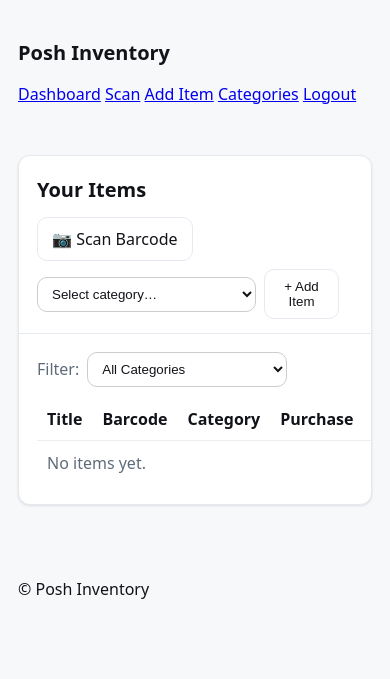
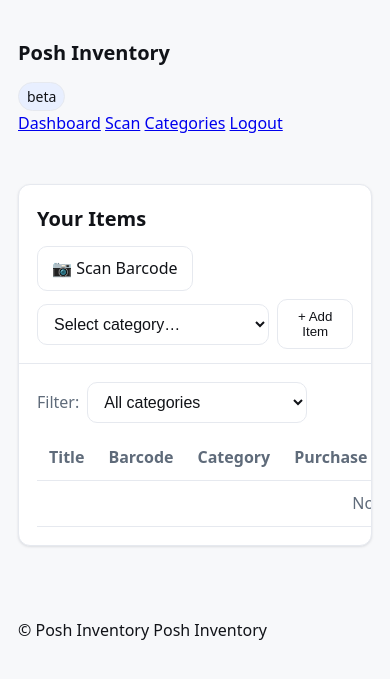
Before and after one commit to noahc763/posh-inventory, a Flask app: page / in a window 390 px wide. Shown: the top 679 px of the page. Run offline with Flask 3, Linux system fonts and the light colour scheme; the visitor is signed in with stand-in values (Sample User, id 1); data that the repository does not hold is empty.

Commit message:
Professional UI theme: nav, tables, buttons, toasts, responsive layout

```diff
--- a/static/styles.css
+++ b/static/styles.css
@@ -227,3 +227,15 @@
   /* Utility */
   .right { margin-left: auto; }
   .center { text-align: center; }
+
+
+/* Form input helper */
+.input {
+  padding: 10px 12px;
+  border-radius: var(--radius-sm);
+  border: 1px solid var(--border);
+  background: var(--surface);
+  color: var(--ink);
+  font-size: var(--fs-base);
+}
+.input:focus { outline: 2px solid var(--focus); outline-offset: 1px; }
--- a/templates/base.html
+++ b/templates/base.html
@@ -3,17 +3,20 @@
 <head>
   <meta charset="utf-8" />
   <meta name="viewport" content="width=device-width, initial-scale=1" />
+  <meta name="color-scheme" content="light dark" />
   <title>Posh Inventory</title>
   <link rel="stylesheet" href="{{ url_for('static', filename='styles.css') }}">
 </head>
 <body>
   <header class="app-header">
     <div class="container header-inner">
-      <h1 class="brand">Posh Inventory</h1>
+      <div class="brand-wrap">
+        <h1 class="brand">Posh Inventory</h1>
+        <span class="badge">beta</span>
+      </div>
       <nav class="nav">
-        <a class="nav-link" href="/">Dashboard</a>
+        <a class="nav-link" href="{{ url_for('dashboard') }}">Dashboard</a>
         <a class="nav-link" href="{{ url_for('scan') }}">Scan</a>
-        <a class="nav-link" href="{{ url_for('legacy_items_add') }}">Add Item</a>
         <a class="nav-link" href="{{ url_for('categories.manage_categories') }}">Categories</a>
         <a class="nav-link danger" href="{{ url_for('auth.logout') }}">Logout</a>
       </nav>
@@ -23,11 +26,18 @@
   <main class="container">
     {% with messages = get_flashed_messages(with_categories=true) %}
       {% if messages %}
-        <div class="toast-stack">
+        <div class="toast-stack" id="toastStack">
           {% for category, message in messages %}
             <div class="toast {{ category }}">{{ message }}</div>
           {% endfor %}
         </div>
+        <script>
+          // auto dismiss toasts after 4s
+          setTimeout(() => {
+            document.querySelectorAll('#toastStack .toast').forEach(el => el.classList.add('hide'));
+            setTimeout(() => document.getElementById('toastStack')?.remove(), 500);
+          }, 4000);
+        </script>
       {% endif %}
     {% endwith %}
 
@@ -35,7 +45,7 @@
   </main>
 
   <footer class="app-footer">
-    <div class="container small">© Posh Inventory</div>
+    <div class="container small">© {{  now().year if false else "Posh Inventory"  }} Posh Inventory</div>
   </footer>
 </body>
 </html>
--- a/templates/dashboard.html
+++ b/templates/dashboard.html
@@ -4,13 +4,10 @@
   <div class="card-header" style="display:flex;justify-content:space-between;align-items:center;gap:12px;flex-wrap:wrap;">
     <h2 style="margin:0;">Your Items</h2>
 
-    <!-- Actions: Scan + Manual Add -->
     <div class="actions" style="display:flex;gap:8px;align-items:center;flex-wrap:wrap;">
       <a class="btn" href="{{ url_for('scan') }}">📷 Scan Barcode</a>
-
-      <!-- Manual add: choose category, then jump to new-item form -->
       <div style="display:flex;gap:8px;align-items:center;">
-        <select id="manualAddCategory" style="min-width:200px;padding:8px 10px;border-radius:10px;border:1px solid #ccc;">
+        <select id="manualAddCategory" class="input" style="min-width:220px;">
           <option value="" disabled {% if not selected_cat %}selected{% endif %}>Select category…</option>
           {% for c in categories %}
             <option value="{{ c.id }}" {% if selected_cat == c.id %}selected{% endif %}>{{ c.name }}</option>
@@ -22,49 +19,56 @@
   </div>
 
   <div class="card-body">
-    <!-- Filter by category (existing behavior) -->
-    <form method="get" action="{{ url_for('dashboard') }}" style="display:flex;gap:8px;align-items:center;margin-bottom:12px;flex-wrap:wrap;">
+    <form method="get" action="{{ url_for('dashboard') }}" class="toolbar" style="display:flex;gap:8px;align-items:center;margin-bottom:12px;flex-wrap:wrap;">
       <label style="display:flex;align-items:center;gap:8px;">
         <span class="muted">Filter:</span>
-        <select name="category" onchange="this.form.submit()" style="min-width:200px;padding:8px 10px;border-radius:10px;border:1px solid #ccc;">
-          <option value="">All Categories</option>
+        <select name="category" class="input" onchange="this.form.submit()" style="min-width:220px;">
+          <option value="">All categories</option>
           {% for c in categories %}
             <option value="{{ c.id }}" {% if selected_cat == c.id %}selected{% endif %}>{{ c.name }}</option>
           {% endfor %}
         </select>
       </label>
       {% if selected_cat %}
-        <a class="btn" href="{{ url_for('dashboard') }}">Clear</a>
+        <a href="{{ url_for('dashboard') }}" class="btn outline">Clear</a>
       {% endif %}
     </form>
 
-    <!-- Items table -->
-    <table style="width:100%;border-collapse:collapse;">
+    <div class="table-wrap">
+      <table class="table">
         <thead>
           <tr>
-          <th style="text-align:left;border-bottom:1px solid #eee;padding:8px 10px;">Title</th>
-          <th style="text-align:left;border-bottom:1px solid #eee;padding:8px 10px;">Barcode</th>
-          <th style="text-align:left;border-bottom:1px solid #eee;padding:8px 10px;">Category</th>
-          <th style="text-align:left;border-bottom:1px solid #eee;padding:8px 10px;">Purchase</th>
-          <th style="text-align:left;border-bottom:1px solid #eee;padding:8px 10px;">Sold</th>
-          <th style="text-align:right;border-bottom:1px solid #eee;padding:8px 10px;"></th>
+            <th>Title</th>
+            <th>Barcode</th>
+            <th>Category</th>
+            <th>Purchase</th>
+            <th>Sold</th>
+            <th class="right"></th>
           </tr>
         </thead>
         <tbody>
           {% for it in items %}
           <tr>
-            <td style="padding:8px 10px;">{{ it.title }}</td>
-            <td style="padding:8px 10px;">{{ it.barcode or '—' }}</td>
-            <td style="padding:8px 10px;">{{ it.category.name if it.category else '—' }}</td>
-            <td style="padding:8px 10px;">${{ '%.2f'|format(it.purchase_price or 0) }}</td>
-            <td style="padding:8px 10px;">
+            <td><a class="link" href="{{ url_for('item_detail', item_id=it.id) }}">{{ it.title }}</a></td>
+            <td>{{ it.barcode or "—" }}</td>
+            <td>{{ it.category.name if it.category else "—" }}</td>
+            <td>
+              {% if it.purchase_price %}
+                ${{ '%.2f'|format(it.purchase_price) }}
+              {% else %}
+                —
+              {% endif %}
+            </td>
+            <td>
               {% if it.sold_price %}
                 ${{ '%.2f'|format(it.sold_price) }}
-              {% else %} — {% endif %}
+              {% else %}
+                —
+              {% endif %}
             </td>
-            <td style="padding:8px 10px;text-align:right;white-space:nowrap;">
-              <a class="btn" href="{{ url_for('item_detail', item_id=it.id) }}">View</a>
-              <a class="btn" href="{{ url_for('items.edit_item', item_id=it.id) }}">Edit</a>
+            <td class="right">
+              <a class="btn outline" href="{{ url_for('item_detail', item_id=it.id) }}">View</a>
+              <a class="btn outline" href="{{ url_for('items.edit_item', item_id=it.id) }}">Edit</a>
             </td>
           </tr>
           {% else %}
@@ -73,15 +77,14 @@
         </tbody>
       </table>
     </div>
+  </div>
 </section>
 
 <script>
-  // Manual Add: when user clicks "+ Add Item", go to the shortcut route which redirects to the canonical path.
   document.getElementById('manualAddBtn')?.addEventListener('click', () => {
     const sel = document.getElementById('manualAddCategory');
     const cat = sel?.value;
     if (!cat) { alert('Pick a category first.'); return; }
-    // uses the /items/new shortcut you added in app.py
     window.location.assign(`/items/new?category_id=${encodeURIComponent(cat)}`);
   });
 </script>
```
Also changed, not shown: templates/categories.html (+4 -4 lines). Lines whose indentation alone changed are shown as unchanged.
